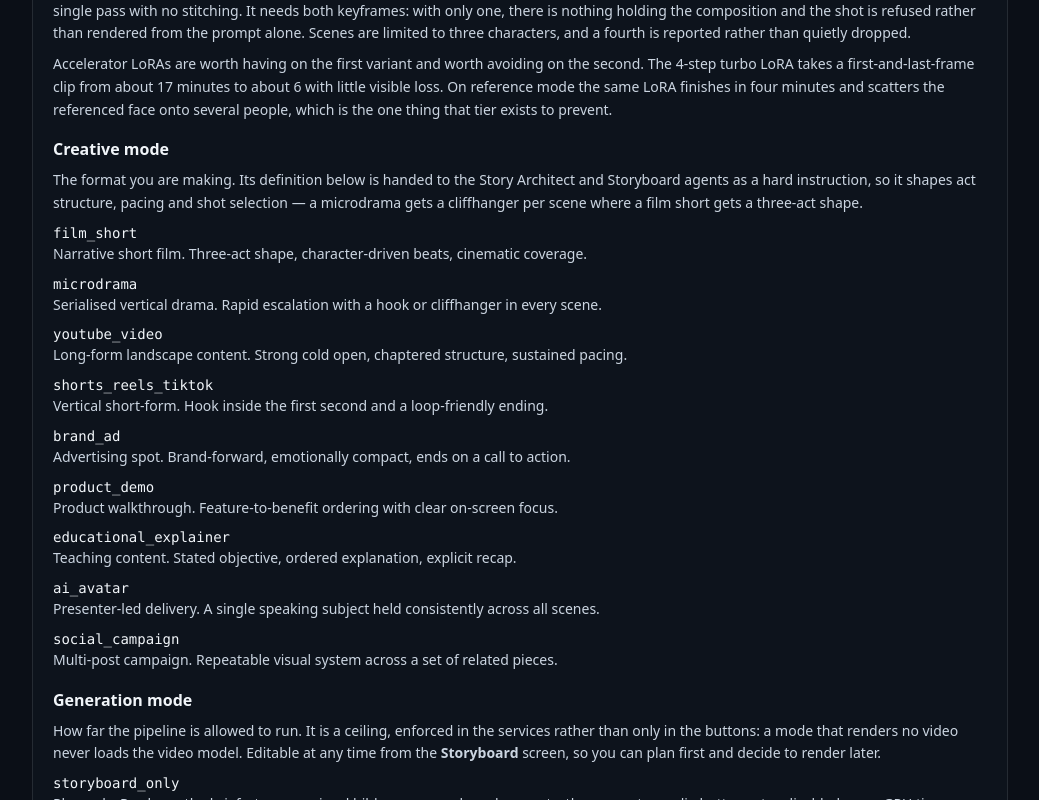
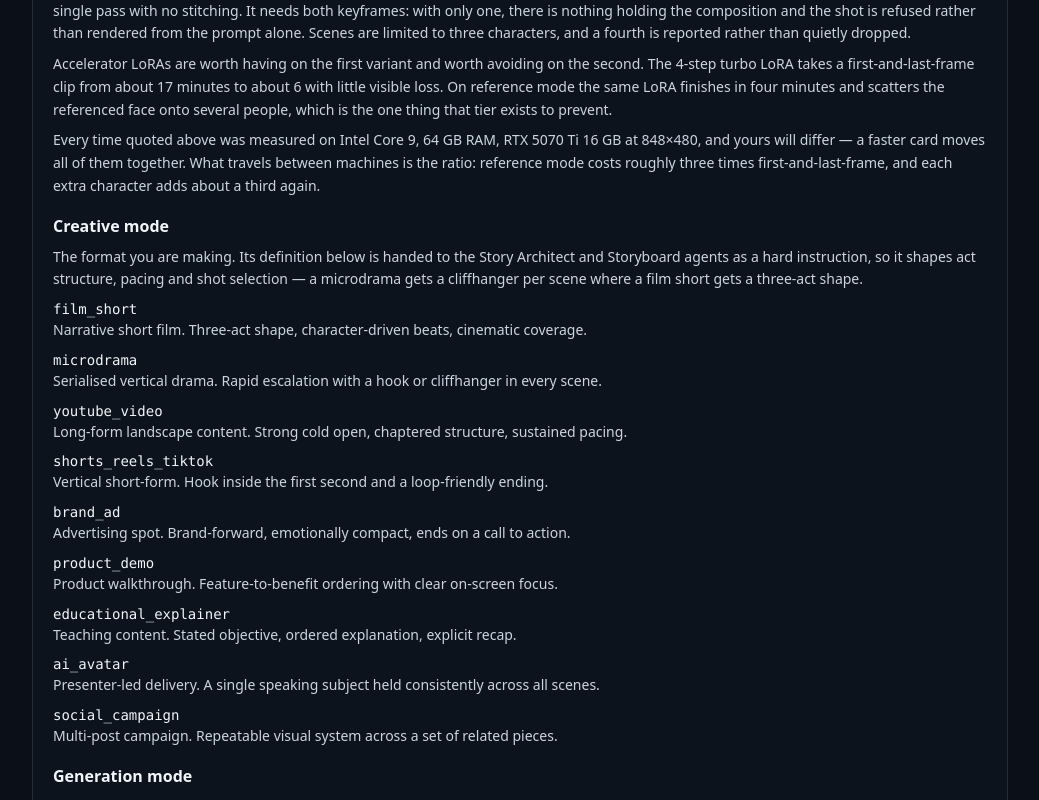
Before and after one commit to jamesbas/storyforgeai, a Next.js app: page /help in a window 1280 px wide. Shown: the part 5840-6640 px from the top of the page, without its empty margins (120-1159 px from the left). Built offline with nearby package versions, Linux system fonts and the light colour scheme.

Commit message:
Show the H3 tier only for H3, and name the machine its timings came from (v1.12)

```diff
--- a/app/help/page.tsx
+++ b/app/help/page.tsx
@@ -11,6 +11,7 @@ import {
   TONE_PRESETS,
   type PresetOption,
 } from "@/lib/presets";
+import { ESTIMATE_HARDWARE } from "@/lib/wangp/render-estimate";
 
 export const metadata = {
   title: "Help · StoryForgeAI",
@@ -306,6 +307,12 @@ export default function HelpPage() {
             about 6 with little visible loss. On reference mode the same LoRA finishes in four
             minutes and scatters the referenced face onto several people, which is the one thing
             that tier exists to prevent.
+          </p>
+          <p className={p}>
+            Every time quoted above was measured on {ESTIMATE_HARDWARE} at 848×480, and yours will
+            differ — a faster card moves all of them together. What travels between machines is the
+            ratio: reference mode costs roughly three times first-and-last-frame, and each extra
+            character adds about a third again.
           </p>
 
           <h3 className={h3}>Creative mode</h3>
--- a/components/settings/project-settings.tsx
+++ b/components/settings/project-settings.tsx
@@ -14,8 +14,12 @@ import { MAX_SEGMENT_SECONDS, MIN_SEGMENT_SECONDS, RESOLUTION_PRESETS } from "@/
 import { RESOLUTION_DOCS } from "@/lib/presets";
 import { clampPreset, resolveResolution, videoResolutionCeiling } from "@/lib/wangp/resolution";
 import { clipLengthGuidance } from "@/lib/wangp/clip-length";
-import { FL2VA_ESTIMATE_MINUTES, ref2vaEstimateMinutes } from "@/lib/wangp/render-estimate";
-import { familyOf, type ModelFamily } from "@/lib/wangp/family";
+import {
+  ESTIMATE_HARDWARE,
+  FL2VA_ESTIMATE_MINUTES,
+  ref2vaEstimateMinutes,
+} from "@/lib/wangp/render-estimate";
+import { familyOf, isMinimaxFamily, type ModelFamily } from "@/lib/wangp/family";
 
 type ModelsResponse = { models: WangpModel[]; total: number };
 
@@ -305,7 +309,7 @@ export function ProjectSettings({ projectId }: { projectId: string }) {
           choice?.video,
         )}
 
-        {h3Fl2va || h3Ref2va ? (
+        {isMinimaxFamily(videoFamily) && (h3Fl2va || h3Ref2va) ? (
           <div className="space-y-2 rounded-md border border-white/10 bg-canvas/40 p-3">
             <h4 className="text-sm font-semibold">How MiniMax H3 is given the shot</h4>
             <label className="flex items-start gap-2 text-xs text-slate-300">
@@ -334,13 +338,17 @@ export function ProjectSettings({ projectId }: { projectId: string }) {
               />
               <span>
                 <strong>Reference mode</strong> — about {ref2vaEstimateMinutes(castSize)} min per
-                clip with {castSize === 1 ? "1 character" : `${castSize} characters`} in the scene.
-                Holds each pinned character&apos;s face for the whole clip, not just at its two
-                ends. Costs roughly 5 more minutes per character, and clips are capped at{" "}
-                {clipLengthGuidance("minimax_ref2va")?.recommendedSeconds}s.
+                clip with {castSize === 1 ? "1 character" : `${castSize} characters`}{" "}
+                in the scene. Holds each pinned character&apos;s face for the whole clip, not just
+                at its two ends. Costs roughly 5 more minutes per character, and clips are capped
+                at {clipLengthGuidance("minimax_ref2va")?.recommendedSeconds}s.
                 {h3Ref2va ? "" : " No reference-mode checkpoint is installed."}
               </span>
             </label>
+            <p className="text-[11px] text-slate-500">
+              Times measured on {ESTIMATE_HARDWARE} at 848×480. Yours will differ — the ratio
+              between the two is the part that travels.
+            </p>
           </div>
         ) : null}
 
--- a/lib/version.ts
+++ b/lib/version.ts
@@ -2,4 +2,4 @@
  * The release shown in the footer, matching the newest entry in the README's
  * update log. Both move together — see .github/copilot-instructions.md.
  */
-export const APP_VERSION = "1.11";
+export const APP_VERSION = "1.12";
--- a/lib/wangp/render-estimate.ts
+++ b/lib/wangp/render-estimate.ts
@@ -3,13 +3,19 @@
  *
  * Derived from live runs rather than guessed, because the number exists to stop
  * someone starting a nine-scene batch that will take four hours without knowing
- * it. Measured at 832x480 / 328 frames on one machine, so treat it as the shape
- * of the cost rather than a promise about anyone else's GPU.
+ * it. Measured at 832x480 / 328 frames on the machine named in
+ * `ESTIMATE_HARDWARE`, which is why that string is shown wherever these numbers
+ * are: they are one workstation's figures, and the ratios between them travel
+ * better than the absolute values do.
  *
  * Ref2VA's cost is per *reference*, not per pixel: downscaling an identity
  * photograph by roughly 8x in area changed a 28:59 render to 28:56. Everything
  * shares one packed multimodal sequence, and each image lengthens it.
  */
+
+/** The workstation every figure here was measured on. */
+export const ESTIMATE_HARDWARE =
+  "Intel Core 9, 64 GB RAM, RTX 5070 Ti 16 GB";
 
 /** Fixed cost before any reference is encoded. */
 const REF2VA_BASE_MINUTES = 8;
```
Also changed, not shown: 2 other files (tests, documents, lock files or other folders).
